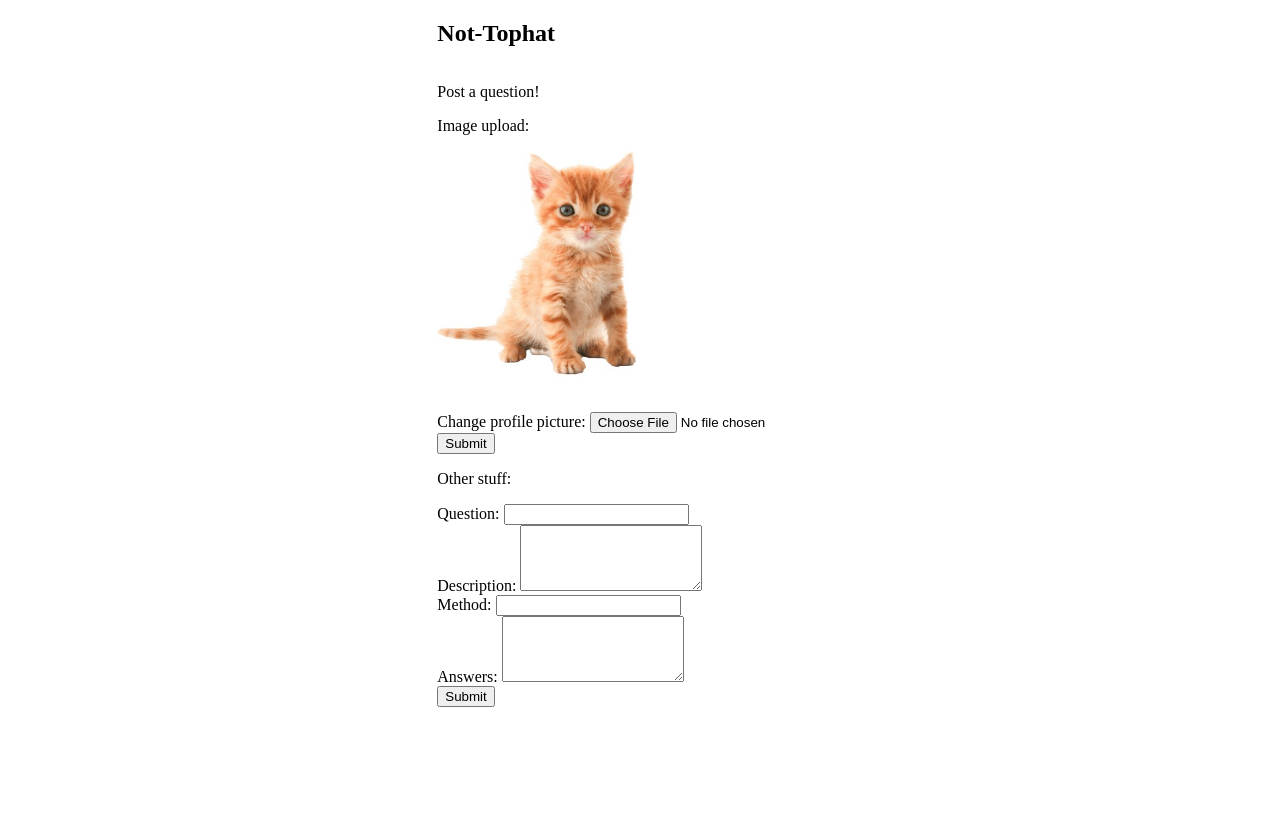
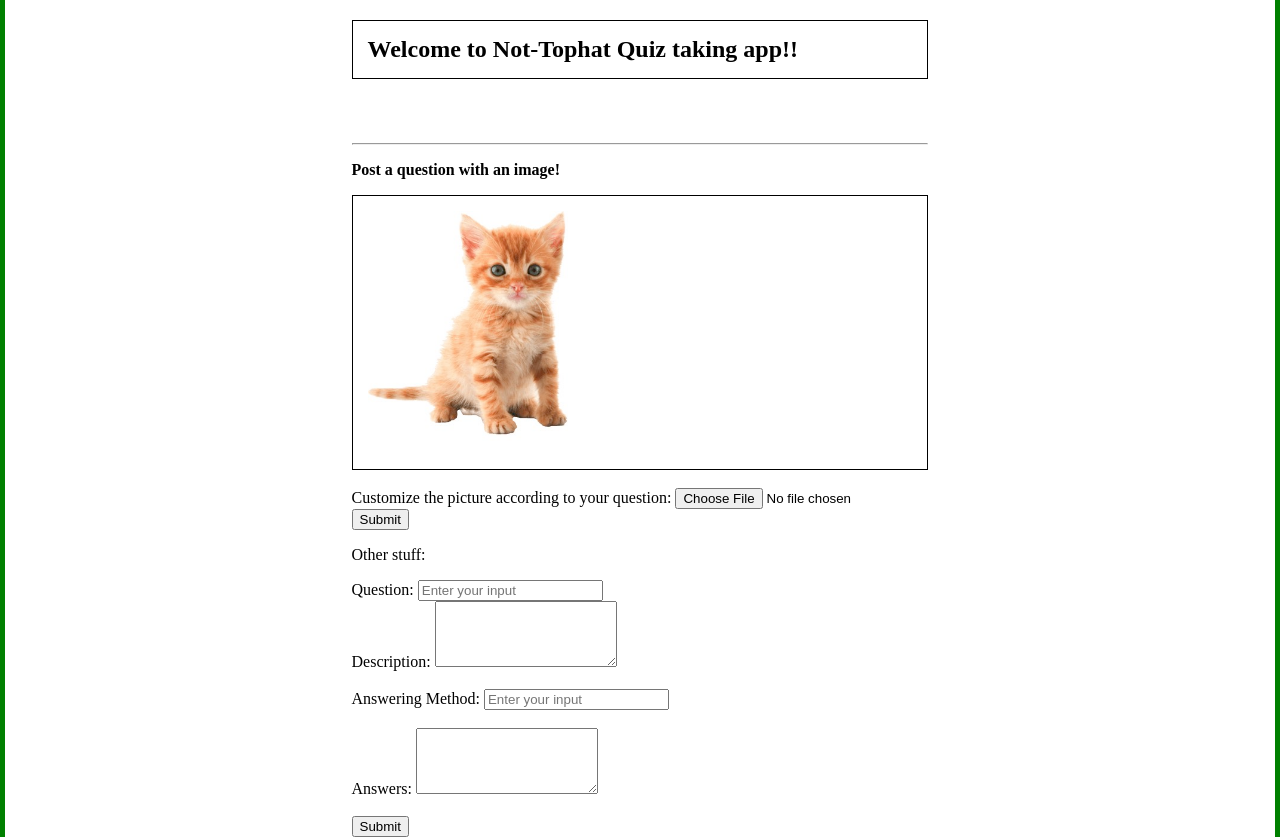
Before and after one commit to whatisaprogram/312ProjectPt2, a Flask app: template templates/questions.html in a window 1280 px wide. Before the commit the page ends 707 px from the top, so only its background shows below. Run offline with Flask 3, Linux system fonts and the light colour scheme; the template is opened without the code that fills it, so the values that code supplies are empty.

Commit message:
Ops!
Changed some front end to make it look like a quiz.

```diff
--- a/public/stuff.js
+++ b/public/stuff.js
@@ -66,6 +66,7 @@ function submitAnswer(element){
     }).catch(error => {
         console.error(error);
     });
+    // document.getElementById("submit_answer").disabled=true
 }
 
 function getUrl(){
--- a/public/style.css
+++ b/public/style.css
@@ -118,7 +118,6 @@ img.post {
     vertical-align: middle;
 }
 
-
 .button_like {background-color: #D3D3D3;}
 
 .bad img{width: 200px; height: auto;}
@@ -140,3 +139,19 @@ img.post {
     display:flex;
     flex-direction: column;
 }
+
+
+#not_tophat_quiz {
+  border: 1px solid black;
+  padding: 15px;
+}
+
+.bad{
+  border: 1px solid black;
+  padding: 15px;
+}
+
+.verticalLine {
+    border-right: thick solid green;
+    border-left: thick solid green;
+}
--- a/server.py
+++ b/server.py
@@ -23,15 +23,14 @@ from util.increment_question_id import add_question, get_all_questions
 from util.answer_handling import check_answer
 
 
-
 app = Flask(__name__)
 #file setup; thank you flask documentation for this
 UPLOAD_FOLDER = './public/image/uploads'
 app.config['UPLOAD_FOLDER'] = UPLOAD_FOLDER
 
 # for easy switching between local and docker
-#clientname = "mongo"
-clientname = "localhost"
+clientname = "mongo"
+# clientname = "localhost"
 dbname = "cse312"
 
 
@@ -529,7 +528,6 @@ def post_question():
         db = OurDataBase()
         question_id = add_question(db, data, user)
         db.close()
-
     return redirect("/")
 
 @app.route("/post-answer", methods=["POST"])
@@ -547,6 +545,5 @@ def post_answer():
     return redirect("/")
 
 
-
 if __name__ == "__main__":
     app.run(host="0.0.0.0", port=8080, debug=False)
--- a/templates/questions.html
+++ b/templates/questions.html
@@ -1,19 +1,20 @@
 <!doctype html>
+<div class="verticalLine">
 <script src="/public/stuff.js"></script>
 <title>{% block title %}{% endblock %}Not-Tophat</title>
 <link rel="stylesheet" href="{{ url_for('send_static_file', file='style.css') }}">
 <div class="main">
 <section class="content">
-  <h1>Not-Tophat</h1>
+  <h1 id="not_tophat_quiz">Welcome to Not-Tophat Quiz taking app!!</h1>
   <ul>
     {% if user != None %}
       {% for question in questions %}
         <div class = "bad" id="{{ question['id'] }}">
             <p><img src="{{ question['imgurl'] }}"/></p>
-            <p>ID: {{ question['id'] }}</p>
+            <p>Question number: {{ question['id'] }}</p>
             <p>Title: {{ question["title"] }}</p>
-            <p>Desc: {{ question["description"] }}</p>
-            <p>Meth: {{ question["method"] }}</p>
+            <p>Question: {{ question["description"] }}</p>
+            <p>Answering Method: {{ question["method"] }}</p>
             <form id=" {{ question['id'] }}q">
                 <label for="{{ question['id'] }}a">Your Answer</label>
                 <input id="{{ question['id'] }}a" type="text" required>
@@ -22,12 +23,14 @@
             <div class="sweaty"></div>
         </div>
       {% endfor %}
-      <p>Post a question!</p>
-      <p>Image upload:</p>
+      <br>
+      <br>
+      <hr>
+      <p style="font-weight: bolder"> Post a question with an image!</p>
       <div id="current-image" class="bad"><img src="/public/image/kitten.jpg"></div>
       <form id="image-form">
             <br/>
-            <label for="form-file">Change profile picture: </label>
+            <label for="form-file">Customize the picture according to your question: </label>
             <input id="form-file" type="file" name="upload">
             <br/>
             <input type="button" value="Submit" onClick=uploadImage()>
@@ -35,18 +38,21 @@
       <p>Other stuff:</p>
         <form id="aform">
             <label for="title">Question:</label>
-            <input type="text" id="title" required>
+            <span><input type="text" id="title" required placeholder="Enter your input"/></span>
             <br>
             <label for="description">Description:</label>
             <textarea id="description" name="description" rows="4" required></textarea>
             <br>
-            <label for="method">Method:</label>
-            <input type="text" id="method" required>
+            <br>
+            <label for="method">Answering Method:</label>
+            <span><input type="text" id="method" required placeholder="Enter your input"></span>
+            <br>
             <br>
             <label for="answers">Answers:</label>
             <textarea id="answers" rows="4" required></textarea>
             <br>
-            <input onClick=submitForm() type="button" value="Submit">
+            <br>
+            <input id="submit_answer" onClick=submitForm() type="button" value="Submit">
         </form>
     {% else %}
       <li> GET OUTTA HERE </li>
@@ -54,3 +60,4 @@
   </ul>
 </section>
 </div>
+</div>
```
